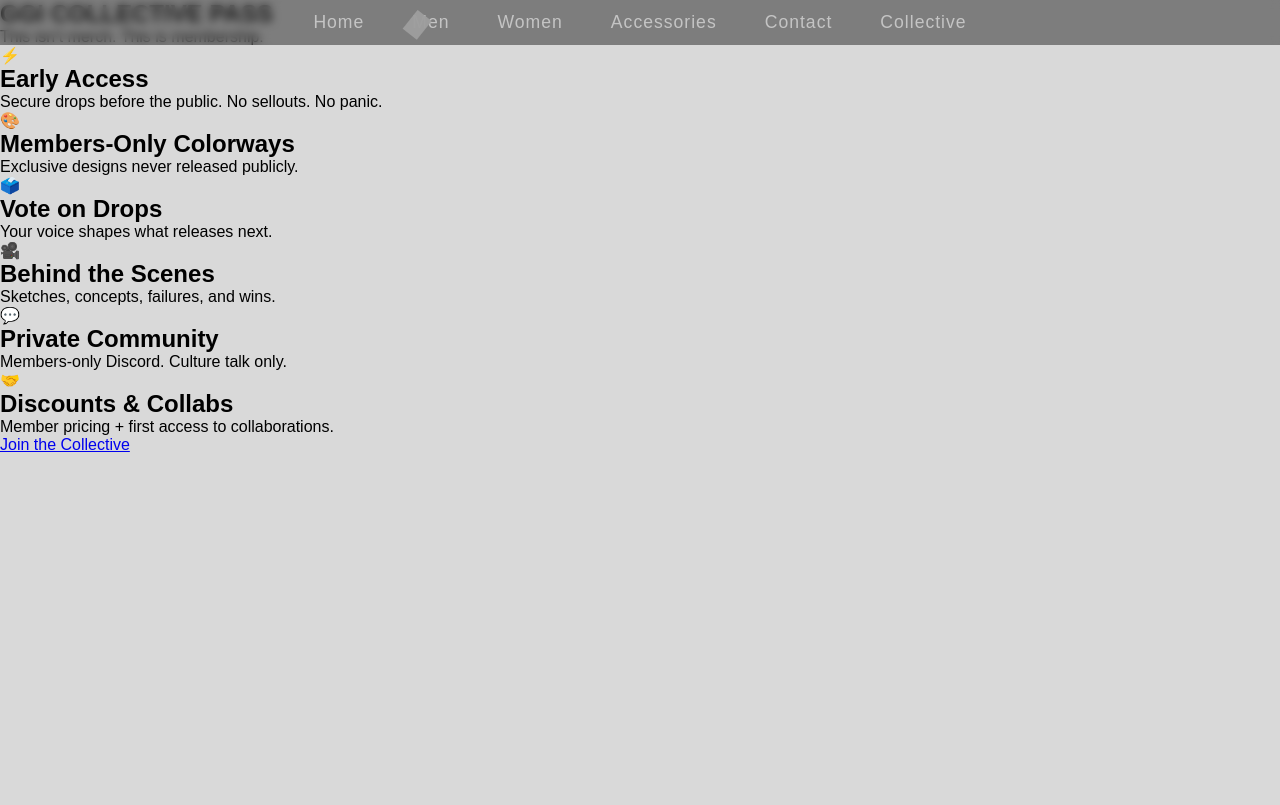
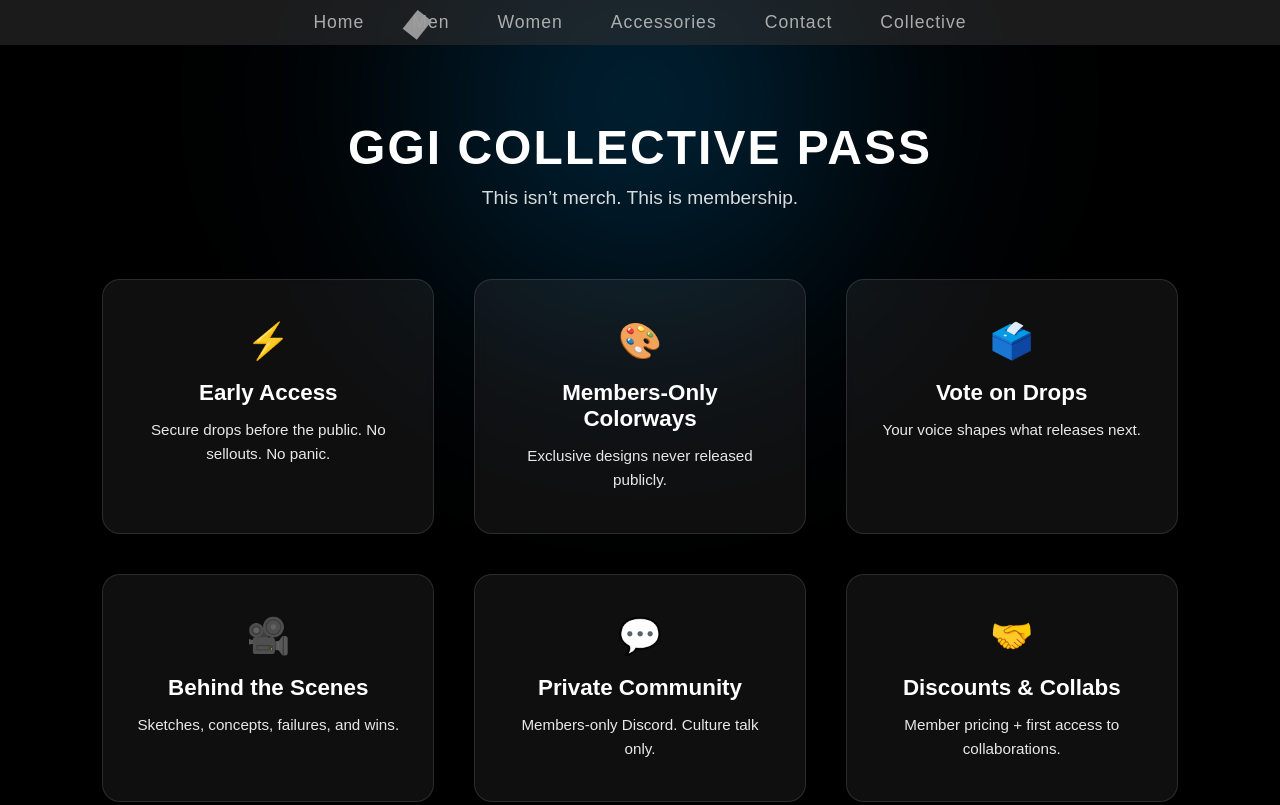
Before and after one commit to adaniels3312/TypoonGGI, a plain HTML site: page collective.html in a window 1280 px wide. Shown: the top 805 px of the page. Drawn offline with Linux system fonts and the light colour scheme; grey boxes are pictures that could not be loaded.

Commit message:
Update styles.css

```diff
--- a/css/styles.css
+++ b/css/styles.css
@@ -296,6 +296,116 @@ body {
 
   .drop-image img {
     height: 260px;
+  }
+}
+
+/* ===== GGI COLLECTIVE PASS ===== */
+.ggi-pass {
+  position: relative;
+  padding: 120px 8%;
+  background: #000;
+  color: #fff;
+  text-align: center;
+  overflow: hidden;
+}
+
+/* Glow aura */
+.pass-glow {
+  position: absolute;
+  top: -200px;
+  left: 50%;
+  width: 600px;
+  height: 600px;
+  background: radial-gradient(circle, rgba(0,160,255,0.35), transparent 70%);
+  transform: translateX(-50%);
+  filter: blur(120px);
+}
+
+/* Titles */
+.pass-title {
+  font-size: 3rem;
+  letter-spacing: 2px;
+  margin-bottom: 12px;
+  position: relative;
+  z-index: 1;
+}
+
+.pass-sub {
+  font-size: 1.2rem;
+  opacity: 0.85;
+  margin-bottom: 70px;
+  position: relative;
+  z-index: 1;
+}
+
+/* Grid */
+.pass-grid {
+  display: grid;
+  grid-template-columns: repeat(auto-fit, minmax(260px, 1fr));
+  gap: 40px;
+  position: relative;
+  z-index: 1;
+}
+
+/* Cards */
+.pass-card {
+  background: rgba(255,255,255,0.06);
+  border: 1px solid rgba(255,255,255,0.12);
+  border-radius: 18px;
+  padding: 40px 30px;
+  transition: transform 0.35s ease, box-shadow 0.35s ease;
+  backdrop-filter: blur(8px);
+}
+
+.pass-card:hover {
+  transform: translateY(-12px);
+  box-shadow: 0 0 40px rgba(0,160,255,0.45);
+}
+
+/* Icons */
+.pass-icon {
+  font-size: 2.2rem;
+  display: inline-block;
+  margin-bottom: 18px;
+}
+
+/* Text */
+.pass-card h2 {
+  font-size: 1.4rem;
+  margin-bottom: 12px;
+}
+
+.pass-card p {
+  font-size: 0.95rem;
+  line-height: 1.6;
+  opacity: 0.9;
+}
+
+/* CTA */
+.pass-cta {
+  display: inline-block;
+  margin-top: 70px;
+  padding: 16px 44px;
+  font-size: 1.1rem;
+  letter-spacing: 1px;
+  border-radius: 40px;
+  border: 2px solid #00a0ff;
+  color: #fff;
+  text-decoration: none;
+  transition: background 0.3s ease, box-shadow 0.3s ease;
+  position: relative;
+  z-index: 1;
+}
+
+.pass-cta:hover {
+  background: #00a0ff;
+  box-shadow: 0 0 30px rgba(0,160,255,0.7);
+}
+
+/* Mobile */
+@media (max-width: 600px) {
+  .pass-title {
+    font-size: 2.2rem;
   }
 }
 
```
